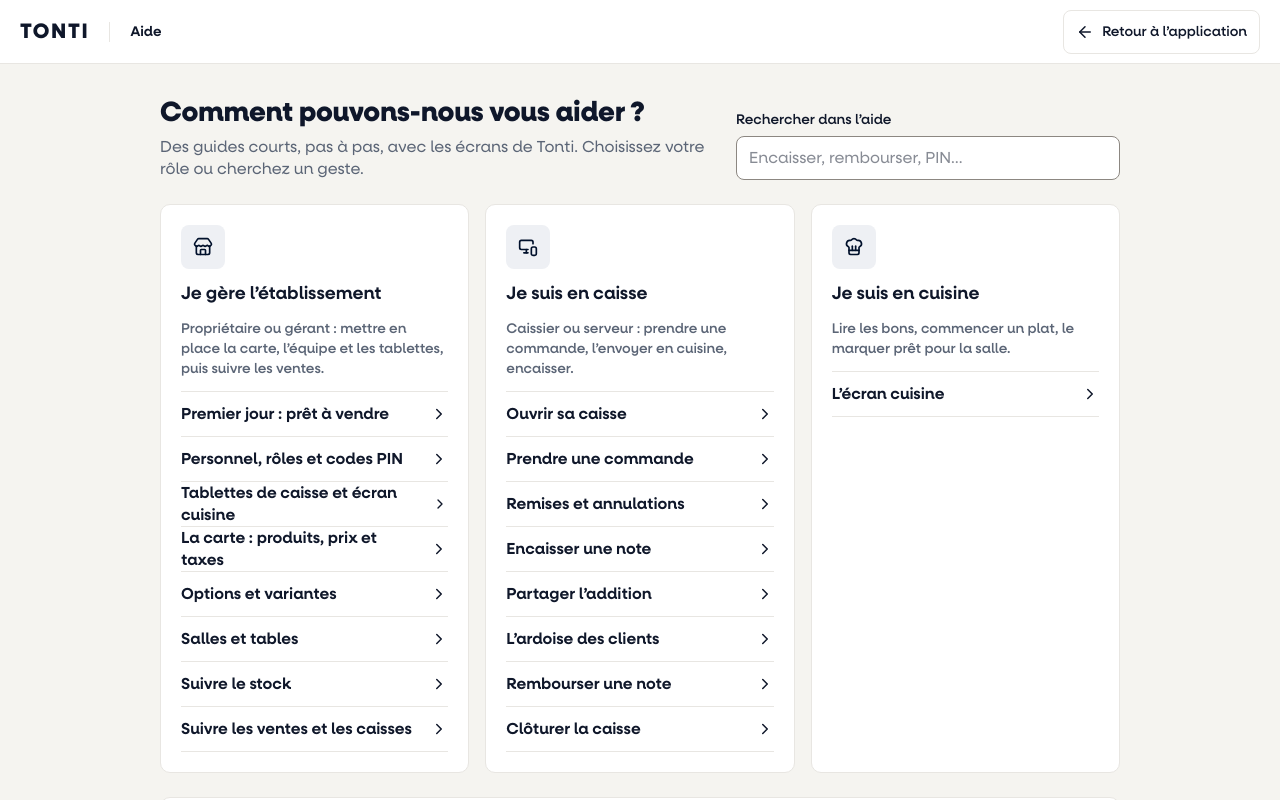
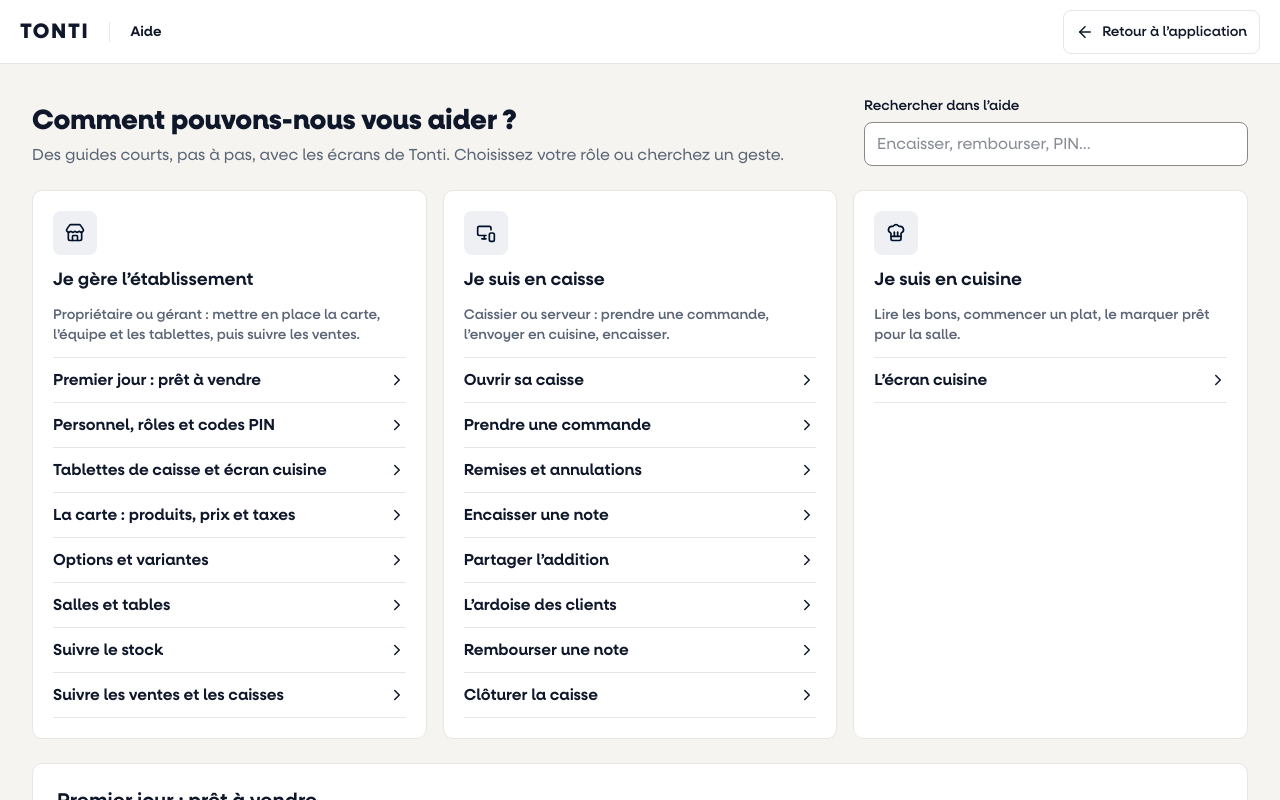
Before and after one commit to davidadjele/pos-africa-frontend, a React (Vite) app: page /aide in a window 1280 px wide. Shown: the top 800 px of the page. Built offline with nearby package versions, Linux system fonts and the light colour scheme.

Commit message:
fix: adjust layout width for PageAide and PageGuide components

```diff
--- a/src/fonctionnalites/manuel/PageAide.tsx
+++ b/src/fonctionnalites/manuel/PageAide.tsx
@@ -27,7 +27,7 @@ export function PageAide() {
   const enRecherche = recherche.trim() !== ''
   return (
     <MiseEnPageAide>
-      <main className="mx-auto flex w-full max-w-5xl flex-col gap-6 p-4 md:p-8">
+      <main className="mx-auto flex w-full max-w-7xl flex-col gap-6 p-4 md:p-8">
         <div className="flex flex-wrap items-end gap-4">
           <div className="min-w-0 flex-1 basis-80">
             <h1 className="m-0 text-titre-ecran text-encre">{t('aide.accueil.titre')}</h1>
--- a/src/fonctionnalites/manuel/PageGuide.tsx
+++ b/src/fonctionnalites/manuel/PageGuide.tsx
@@ -110,7 +110,7 @@ function ContenuGuide({ guide }: Readonly<{ guide: Guide }>) {
   const idProblemes = useId()
   const suivant = guide.suivant === undefined ? undefined : trouverGuide(guide.suivant)
   return (
-    <main className="flex min-w-0 max-w-4xl flex-1 flex-col gap-6 p-4 md:p-8">
+    <main className="mx-auto flex w-full min-w-0 max-w-5xl flex-1 flex-col gap-6 p-4 md:p-8">
       <div>
         <p className="m-0 text-legende text-attenue">{t(`aide.roles.${guide.role}`)}</p>
         <h1 className="m-0 mt-1 text-titre-ecran text-encre">{guide.titre}</h1>
```
